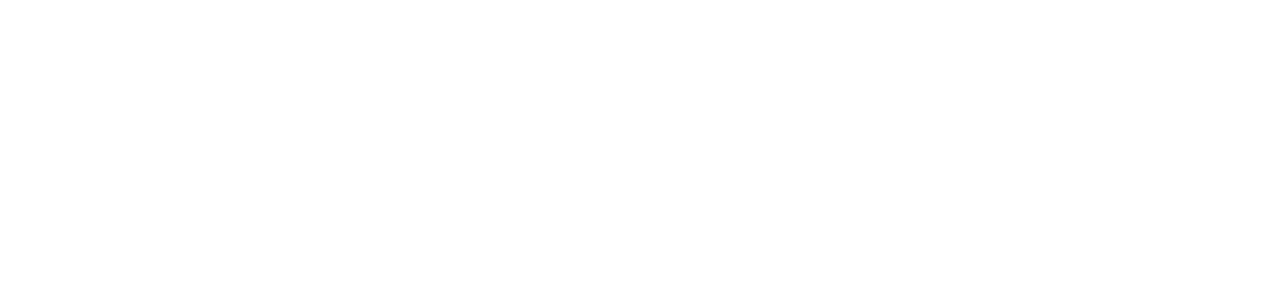
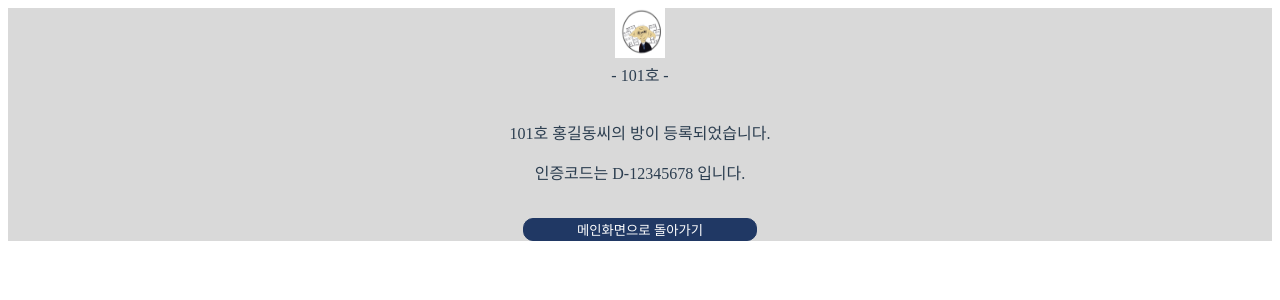
Before and after one commit to houseelfdobby/dobby_front, a Vue app: page /certificate in a window 1280 px wide. Shown: the top 300 px of the page. Built offline with nearby package versions, Linux system fonts and the light colour scheme.

Commit message:
router수정

```diff
--- a/src/router.js
+++ b/src/router.js
@@ -4,6 +4,7 @@
 import SignIn from './views/SignIn'
 import SignUpTenant from './views/SignUpTenant'
 import SignUpHouseOwner from './views/SignUpHouseOwner'
+import Certificate from './views/Certificate'
 
 import Enroll from './views/Enroll'
 
@@ -35,6 +36,11 @@
       name: 'enroll',
       component: Enroll
 
+    },
+    {
+      path: '/certificate',
+      mame: 'certificate',
+      component: Certificate
     }
   ]
 })
--- a/src/views/Certificate.vue
+++ b/src/views/Certificate.vue
@@ -3,7 +3,7 @@
         <div class="Certificate-Content">
             <div class="Certificate-Banner">
                 <div class="Certificate-BannerImg">
-                    <img class="logo" src="@/assets/도비.png" alt />
+                    <img class="logo" src="@/assets/image/도비.png" alt />
                 </div>
                 <div class="Certificate-BannerText">- 101호 -</div>
             </div>
```
